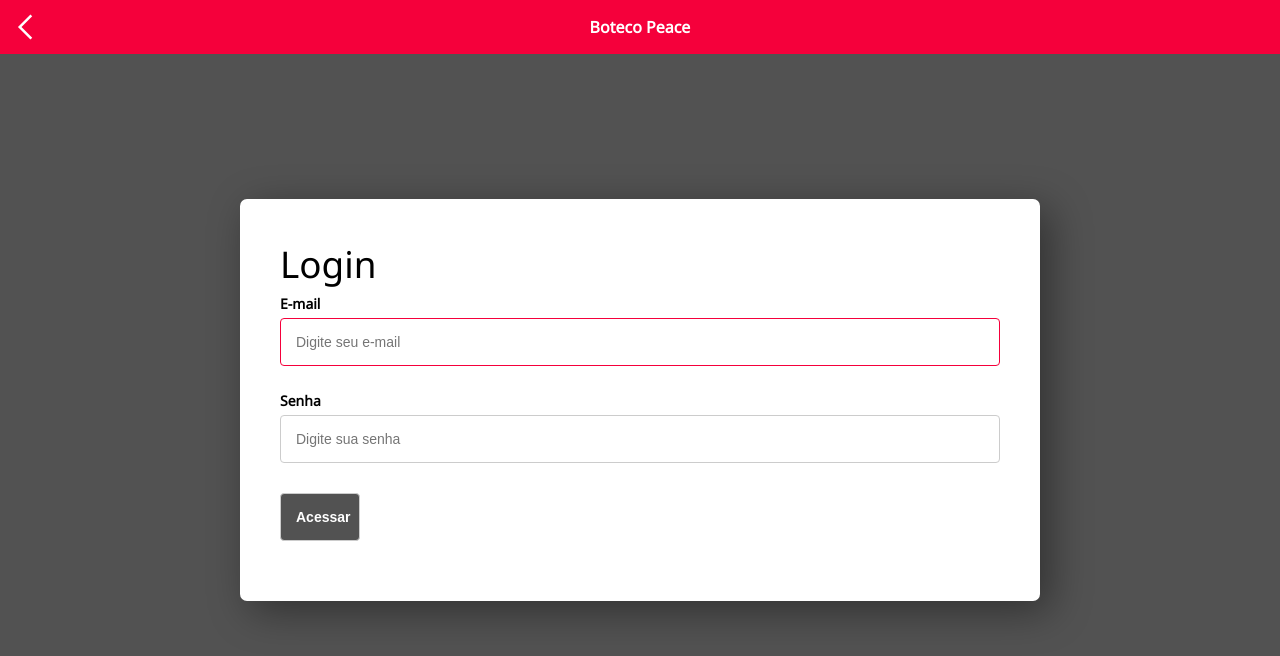
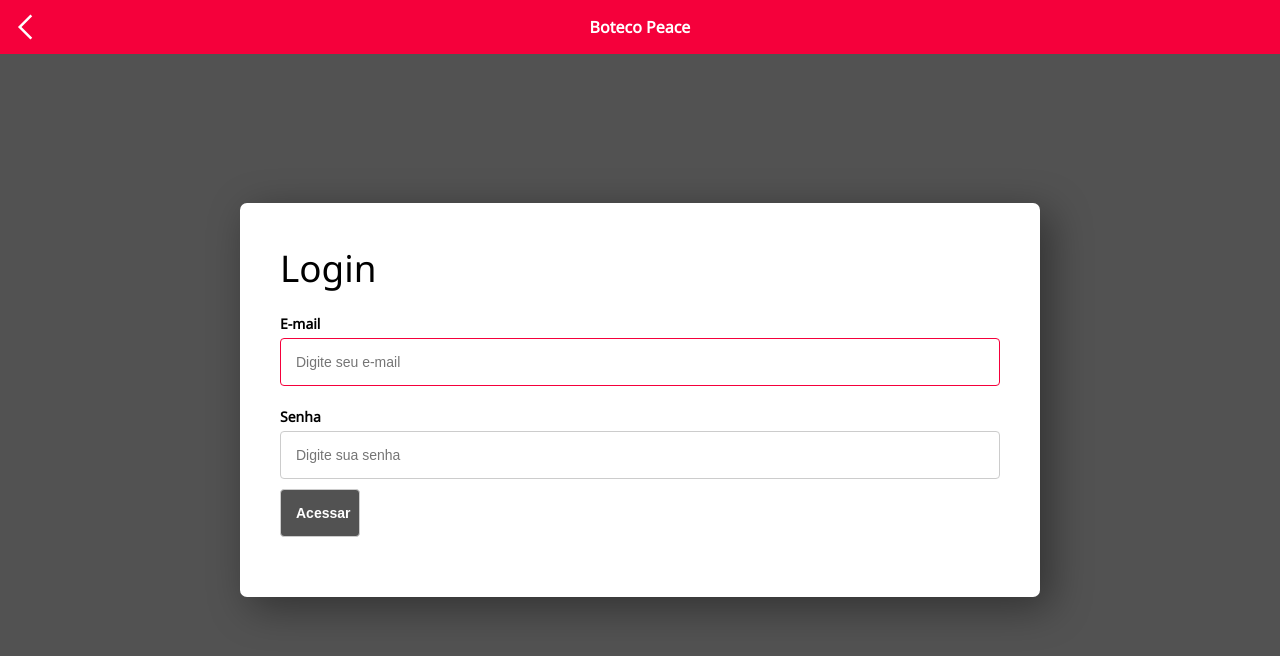
Before and after one commit to mikessdev/qrmenu, a Vue app: page /login in a window 1280 px wide. Shown: the top 656 px of the page. Built offline with nearby package versions, Linux system fonts and the light colour scheme.

Commit message:
[19-bugfix] - melhorando css do component  editmodal

```diff
--- a/src/components/BaseInput.vue
+++ b/src/components/BaseInput.vue
@@ -57,14 +57,14 @@ const handleInput = (e: Event) => {
 </script>
 <template>
   <div class="base-input">
-    <label>
+    <label class="label">
       {{ props.label }}
     </label>
       <textarea v-if="props.textArea" class="text-area" :type="props.inputType" :placeholder="props.placeholder"
         autofocus="true" :maxlength="maxlength" :value="modelValue" @input="(e) => handleInput(e)" />
       <input v-else :type="props.inputType" :placeholder="props.placeholder" autofocus="true" :maxlength="maxlength"
       :value="modelValue" @input="(e) => handleInput(e)" />
-    <label v-if="props.errorMessage">
+    <label class="error-message" >
       {{ props.errorMessage }}
     </label>
   </div>
@@ -78,7 +78,6 @@ const handleInput = (e: Event) => {
     padding: 15px;
     font-size: 14px;
     border: 1px solid #ccc;
-    margin-bottom: 20px;
     margin-top: 5px;
     border-radius: 4px;
     transition: all linear 160ms;
@@ -94,9 +93,15 @@ const handleInput = (e: Event) => {
     height: 120px;
   }
 
-  label {
+  .label{
+    margin-top: 16px;
     font-size: 14px;
     font-weight: 600;
+  }
+  .error-message{
+    color: $qrmenu-red;
+    font-weight: 500;
+    font-size: 12px;
   }
 
   @media (max-width: 300px) {
--- a/src/components/EditModal.vue
+++ b/src/components/EditModal.vue
@@ -131,7 +131,7 @@ watch(viewState, () => {
         display: flex;
         flex-direction: column;
         width: 400px;
-        height: 520px;
+        height: 560px;
         margin: auto auto;
 
         .img-food {
@@ -142,7 +142,7 @@ watch(viewState, () => {
                 border: 2px solid $qrmenu-gray;
                 border-radius: 100%;
                 width: 80px;
-                margin: 16px auto;
+                margin: 16px auto 0 auto;
             }
         }
 
@@ -158,7 +158,7 @@ watch(viewState, () => {
             display: flex;
             justify-content: space-evenly;
             width: 80%;
-            margin: 0 auto;
+            margin: 16px auto 0 auto;
         }
     }
     @media (max-width: 300px) {
--- a/src/validators/emptyText.ts
+++ b/src/validators/emptyText.ts
@@ -1,3 +1,3 @@
 export function validateEmptyText(text: string): string {
-    return text === "" || !text.trim() ? 'Você precisa preencher esse campo' : '';
+    return text === "" || !text.trim() ? 'Você precisa preencher esse campo!' : '';
 }
```
